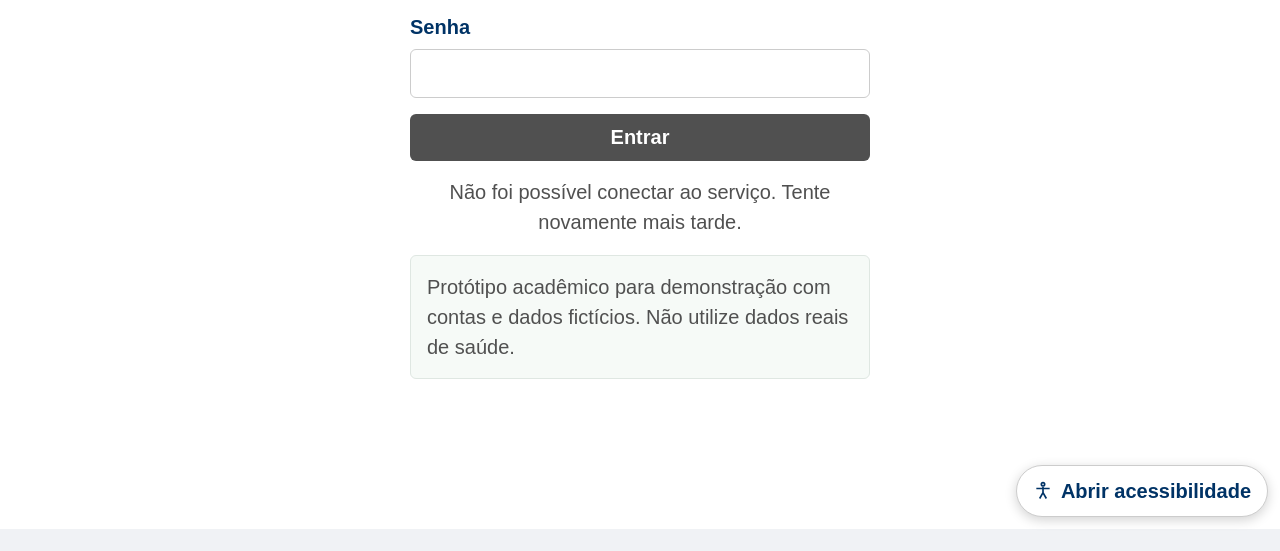
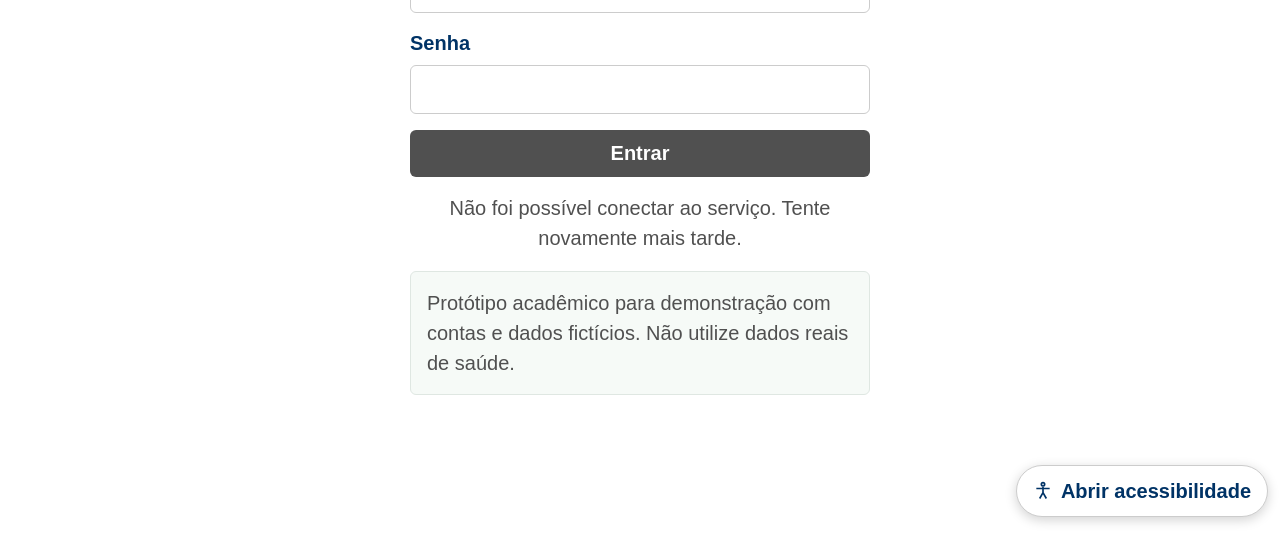
Before and after one commit to purpleaither/TCC2, a plain HTML site: page index.html in a window 1280 px wide. Shown: the part 271-822 px from the top of the page. Before the commit the page ends 800 px from the top, so only its background shows below. Drawn offline with Linux system fonts and the light colour scheme; no server answers.

Commit message:
Reduz a largura e amplia o respiro vertical no computador

```diff
--- a/style.css
+++ b/style.css
@@ -1579,11 +1579,14 @@ button.guia-mapa-marcador { cursor: pointer; }
 
 
 @media (min-width: 900px) {
-  .app { --largura-conteudo: 1120px; }
+  .app { --largura-conteudo: 1080px; }
   .header { padding-inline: 16px; }
-  .page { padding-block-start: 24px; }
-  :is(#page-sintomas, #page-editor-prof, #page-exercise-source-prof) { max-inline-size: 880px; }
-  :is(#page-registros-prof, #page-exercise-bank-prof) { max-inline-size: 1200px; }
+  .page {
+    max-inline-size: min(var(--largura-conteudo), calc(100% - 40px));
+    padding-block: 40px;
+  }
+  :is(#page-sintomas, #page-editor-prof, #page-exercise-source-prof) { max-inline-size: min(840px, calc(100% - 40px)); }
+  :is(#page-registros-prof, #page-exercise-bank-prof) { max-inline-size: min(1160px, calc(100% - 40px)); }
   #parquesDialog:has(.guia-mapa:not([hidden])) { inline-size: min(1120px, calc(100% - 48px)); }
   .guia-mapa:not([hidden]) {
     display: grid;
```
